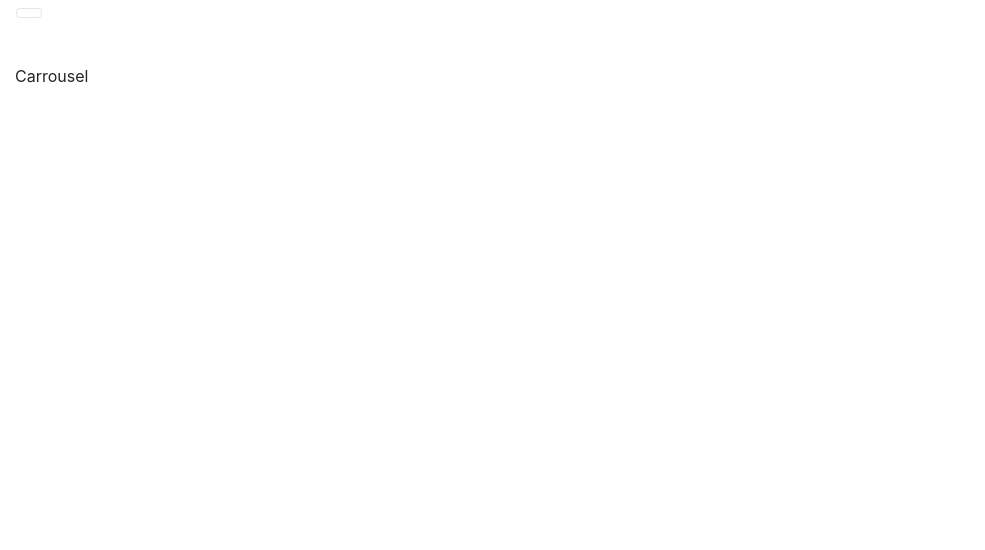
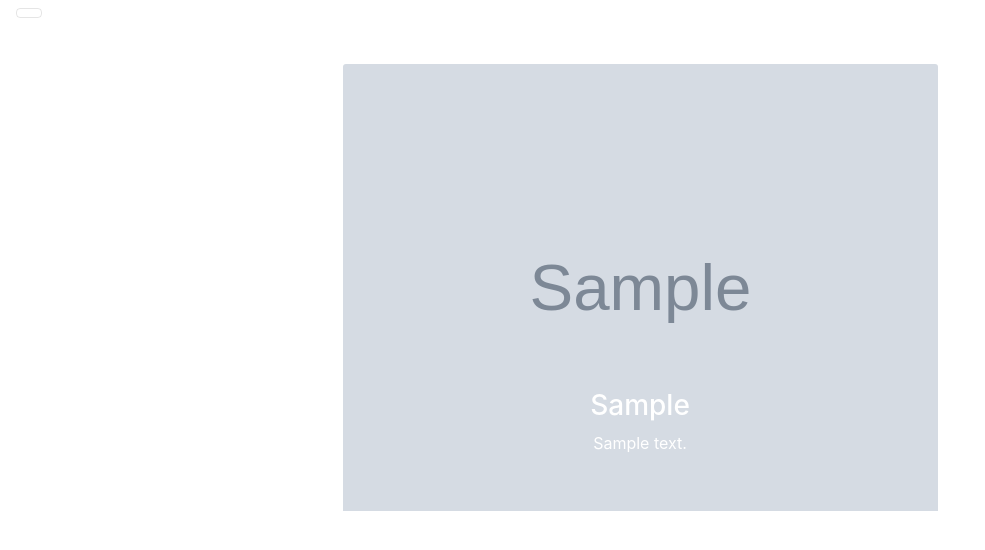
Before and after one commit to rodrigondec/bazarzero84, a Django app: page / in a window 1280 px wide. Before the commit the part shown is almost empty. Shown: the top 550 px of the page, without its empty margins (0-985 px from the left). Run offline with Django 3.2, Linux system fonts and the light colour scheme; tables that the repository leaves empty hold one stand-in row (values such as "Sample post"); grey boxes marked "Sample" are stand-in pictures; some libraries are stand-ins or nearby versions.

Commit message:
caroussel adicionado

```diff
--- a/bazar/templates/index.html
+++ b/bazar/templates/index.html
@@ -1,6 +1,62 @@
 {% extends "base.html" %}
 {% block content %}
 <div class='container-fluid'>
-    Carrousel
+	<div class='col-lg-6 offset-lg-3'>
+	<div id="carousel-example-generic" class="carousel slide" data-ride="carousel">
+		<!-- <ol class="carousel-indicators">
+			<li data-target="#carousel-example-generic" data-slide-to="0" class="active"></li>
+			<li data-target="#carousel-example-generic" data-slide-to="1"></li>
+			<li data-target="#carousel-example-generic" data-slide-to="2"></li>
+		</ol> -->
+		<div class="carousel-inner" role="listbox">
+			{% load static %}
+			{% if roupas %}
+                {% for roupa in roupas %}
+                	{% if forloop.first %}
+        	<div class="carousel-item active">
+                	{% else %}
+            <div class="carousel-item">
+            		{% endif %}
+				<img class="card-img-top" src="{% static 'images'|add:roupa.foto.url %}" alt="My image">
+				<div class="carousel-caption">
+					<h3>{{ roupa.produto.tag }}</h3>
+					<p>{{ roupa.descricao }}</p>
+				</div>
+			</div>
+                {% endfor %}
+            {% endif %}
+            {% if calcados %}
+                {% for calcado in calcados %}
+            <div class="carousel-item">
+				<img class="card-img-top" src="{% static 'images'|add:calcado.foto.url %}" alt="My image">
+				<div class="carousel-caption">
+					<h3>{{ calcado.produto.tag }}</h3>
+					<p>{{ calcado.descricao }}</p>
+				</div>
+			</div>
+                {% endfor %}
+            {% endif %}
+            {% if aderecos %}
+                {% for adereco in aderecos %}
+            <div class="carousel-item">
+				<img class="card-img-top" src="{% static 'images'|add:adereco.foto.url %}" alt="My image">
+				<div class="carousel-caption">
+					<h3>{{ adereco.produto.tag }}</h3>
+					<p>{{ adereco.descricao }}</p>
+				</div>
+			</div>
+                {% endfor %}
+            {% endif %}
+		</div>
+		<a class="left carousel-control" href="#carousel-example-generic" role="button" data-slide="prev">
+			<span class="icon-prev" aria-hidden="true"></span>
+			<span class="sr-only">Previous</span>
+		</a>
+		<a class="right carousel-control" href="#carousel-example-generic" role="button" data-slide="next">
+			<span class="icon-next" aria-hidden="true"></span>
+			<span class="sr-only">Next</span>
+		</a>
+	</div>
+	</div>
 </div>
 {% endblock %}
```
